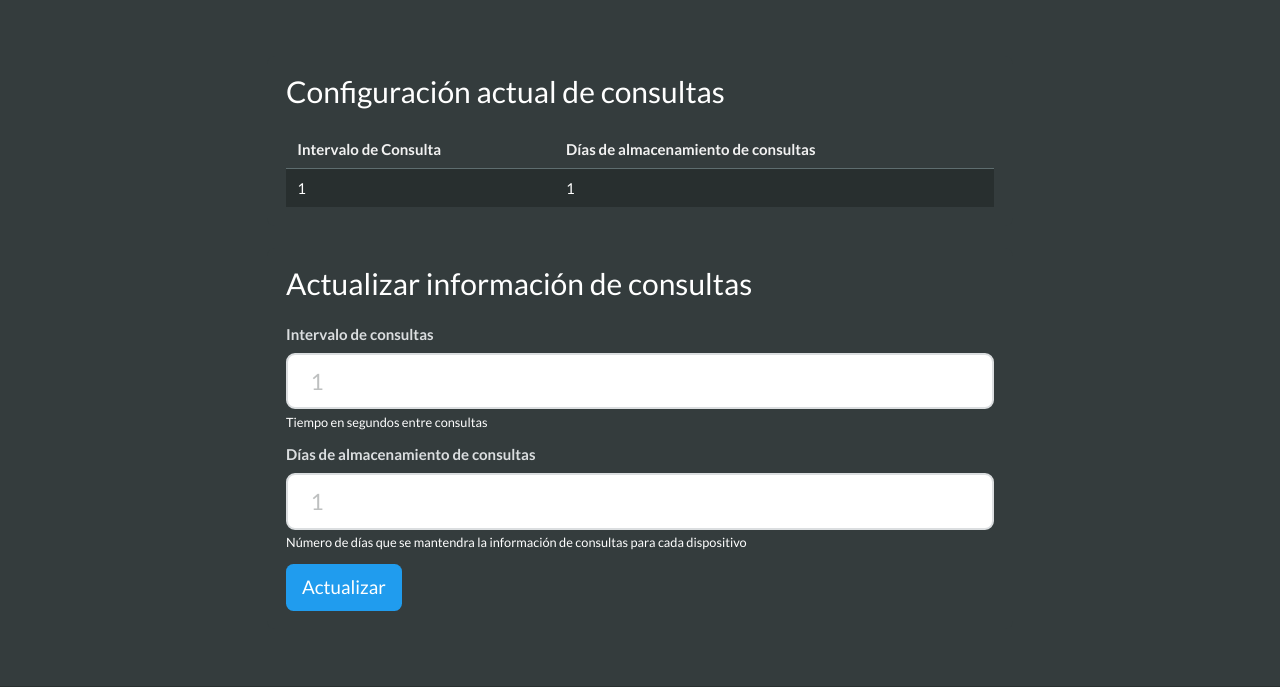
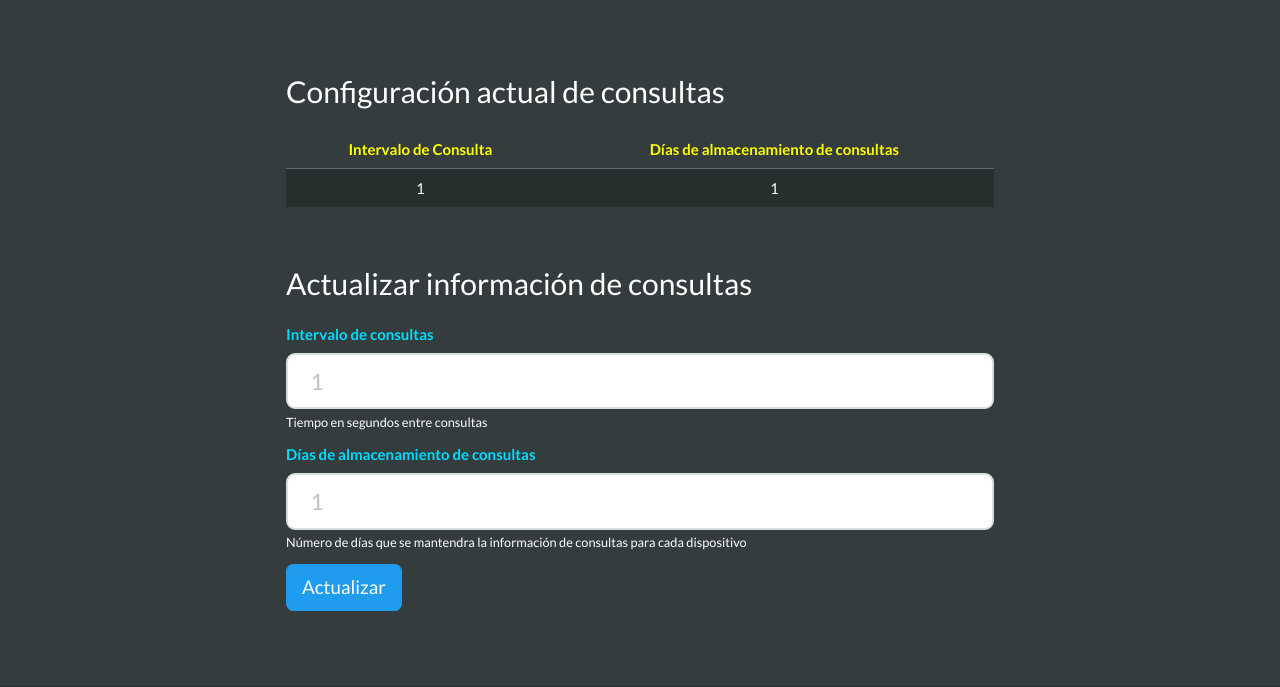
Before and after one commit to Monitore1209/MONITOREO-TLPG, a Flask app: template ipmon/templates/pollingConfig.html in a window 1280 px wide. Shown: the part 80-767 px from the top of the page. Run offline with Flask 2, Linux system fonts and the light colour scheme; the template is opened without the code that fills it: values that come from a table or form of the project are taken from there, others are empty; tables that the repository leaves empty hold one stand-in row (values such as "Sample post"); some libraries are stand-ins or nearby versions.

Commit message:
Update pollingConfig.html

```diff
--- a/ipmon/templates/pollingConfig.html
+++ b/ipmon/templates/pollingConfig.html
@@ -5,14 +5,14 @@
 <div class="column is-8 is-offset-2">
     <div class="box">
         <p class="title">Configuración actual de consultas</p>
-        <table class="table is-striped">
+        <table class="table is-striped" style="margin-left:auto; margin-right:auto; text-align:center;">
             <tr>
-                <th>Intervalo de Consulta</th>
-                <th>Días de almacenamiento de consultas</th>
+                <th style="color: #FFFF00; text-align:center;">Intervalo de Consulta</th>
+                <th style="color: #FFFF00; text-align:center;">Días de almacenamiento de consultas</th>
             </tr>
             <tr>
-                <td>{{ polling_config['poll_interval'] }}</td>
-                <td>{{ polling_config['history_truncate_days'] }}</td>
+                <td style="text-align:center;">{{ polling_config['poll_interval'] }}</td>
+                <td style="text-align:center;">{{ polling_config['history_truncate_days'] }}</td>
             </tr>
         </table>
     </div>
@@ -22,7 +22,7 @@
             {{ form.hidden_tag() }}
             <div class="field">
                 <div class="control">
-                    {{ form.interval.label(class_="label") }}
+                    {{ form.interval.label(class_="label", style="color: #00ddff;") }}
                     {{ form.interval(class_="input is-large", id="polling-interval") }}
                     <p class="help">Tiempo en segundos entre consultas</p>
                 </div>
@@ -30,7 +30,7 @@
             </div>
             <div class="field">
                 <div class="control">
-                    {{ form.retention_days.label(class_="label") }}
+                    {{ form.retention_days.label(class_="label", style="color: #00ddff;") }}
                     {{ form.retention_days(class_="input is-large", id="history-retention") }}
                     <p class="help">Número de días que se mantendra la información  de consultas para cada dispositivo</p>
                 </div>
```
